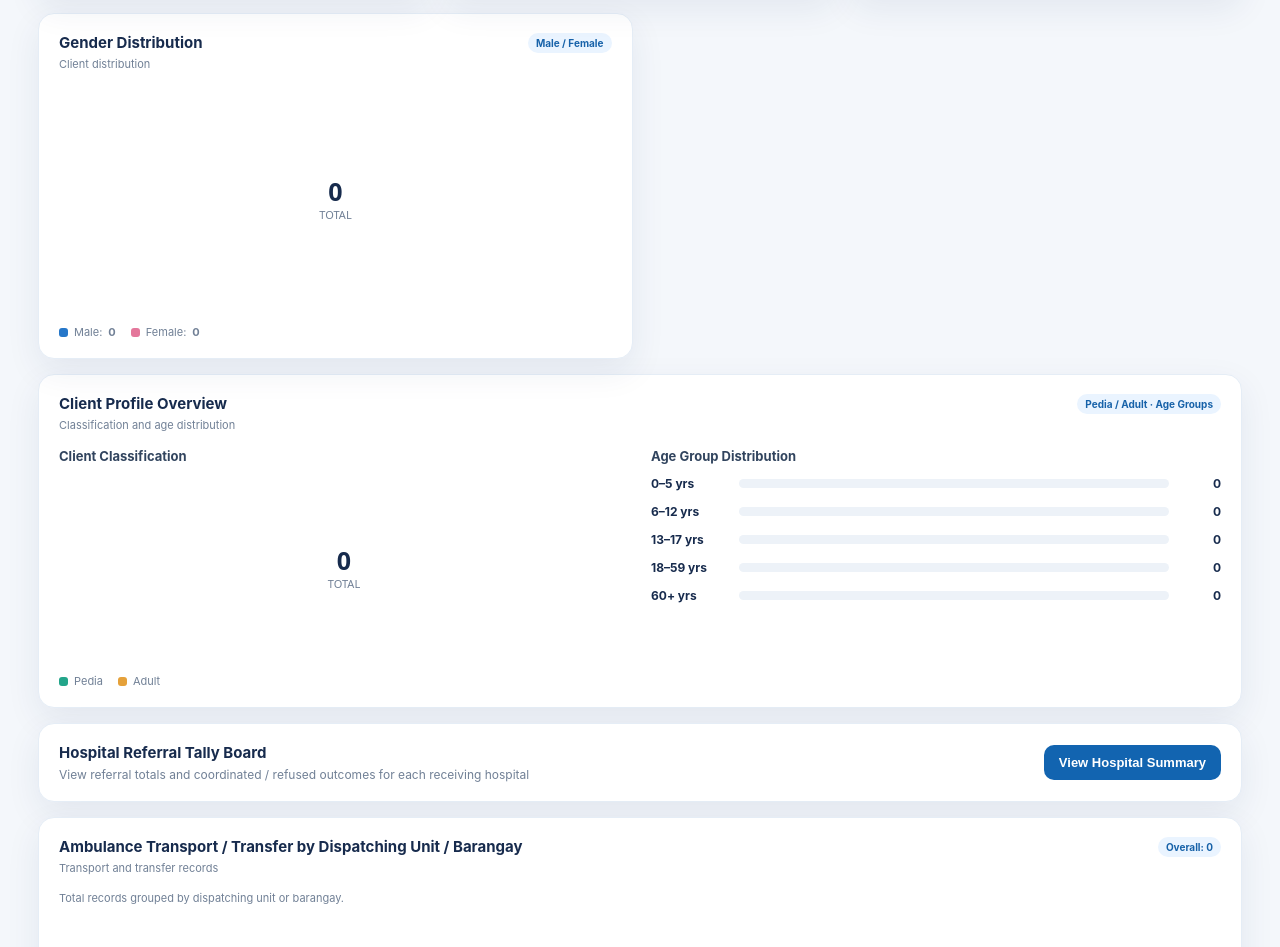
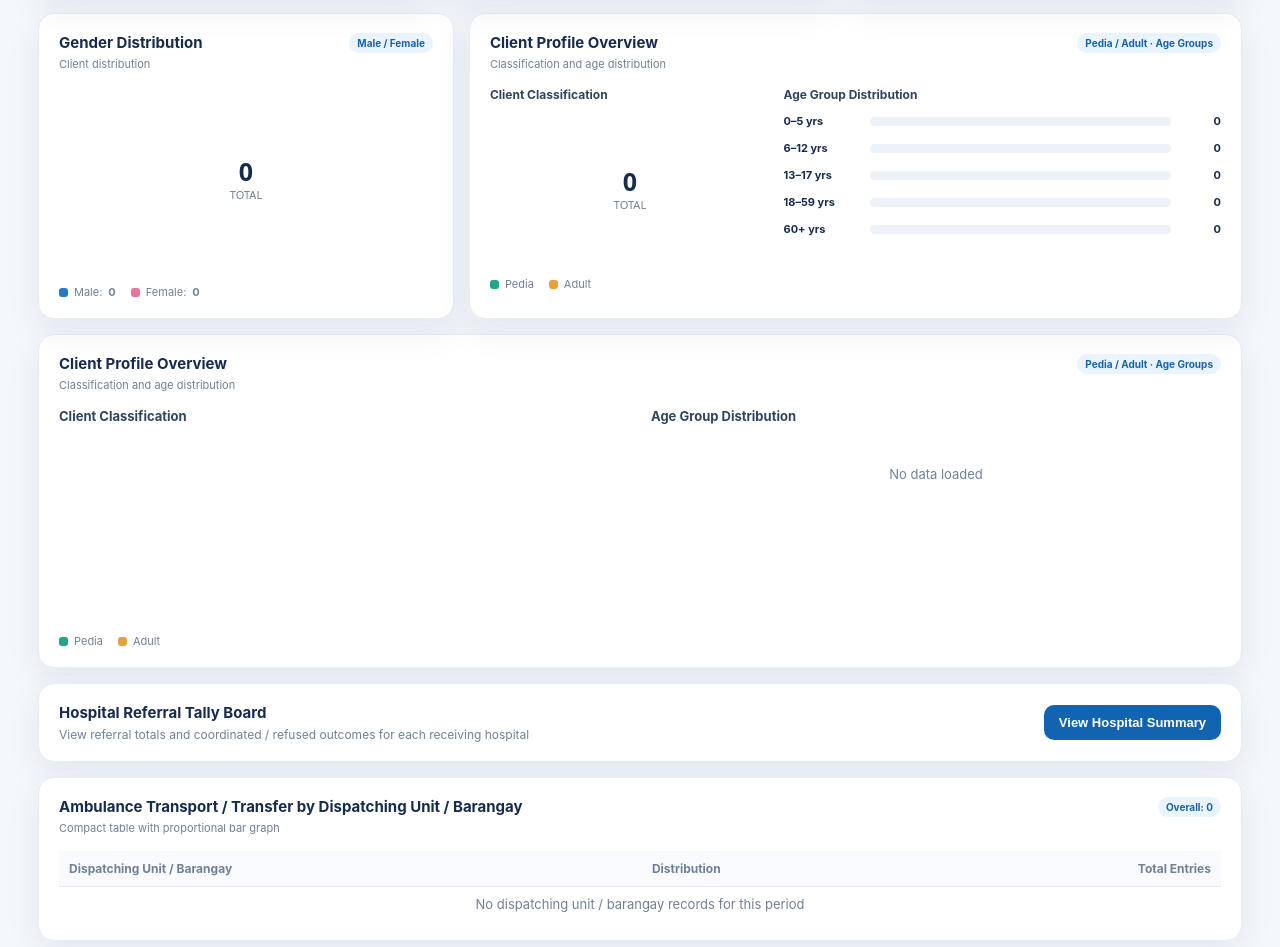
Before and after one commit to nmax07152020-sudo/pnru, a plain HTML site: page index.html in a window 1280 px wide. Shown: the part 345-1292 px from the top of the page. Drawn offline with Linux system fonts and the light colour scheme.

Commit message:
Add files via upload

```diff
--- a/index.html
+++ b/index.html
@@ -38,6 +38,25 @@ footer{text-align:center;color:#8b99ab;font-size:11px;padding:22px 10px 8px}.emp
 .status-refused{background:#fff0f1;color:#b43c4a}
 @media(max-width:720px){.profile-grid{grid-template-columns:1fr}.modal-card{padding:14px}.modal-chart{height:230px}}
 
+
+/* V5 compact dashboard layout */
+.dashboard-overview-grid{grid-template-columns:minmax(280px,.78fr) minmax(520px,1.45fr);align-items:stretch;margin-bottom:15px}
+.compact-panel{margin-bottom:0;min-width:0}
+.gender-chart-compact{height:190px;min-height:190px}
+.profile-panel .profile-grid{grid-template-columns:minmax(160px,.78fr) minmax(220px,1.22fr);gap:14px}
+.profile-panel .profile-section .chart-wrap{height:155px;min-height:155px}
+.profile-panel .profile-section h4{font-size:12px}
+.profile-panel .age-row{gap:8px;font-size:11px}
+.profile-panel .age-row strong{min-width:58px}
+.profile-panel .age-num{min-width:25px}
+.transport-table td:nth-child(2){width:45%}
+.transport-bar-track{height:10px;border-radius:20px;background:#edf2f8;overflow:hidden;min-width:100px}
+.transport-bar-fill{height:100%;border-radius:20px;background:linear-gradient(90deg,#2677c9,#62b4ee)}
+.transport-table tbody tr td{padding-top:9px;padding-bottom:9px}
+@media(max-width:1050px){.dashboard-overview-grid{grid-template-columns:1fr 1.35fr}.profile-panel .profile-grid{grid-template-columns:1fr 1.15fr}}
+@media(max-width:780px){.dashboard-overview-grid{grid-template-columns:1fr}.profile-panel .profile-grid{grid-template-columns:1fr 1fr}.gender-chart-compact{height:160px;min-height:160px}}
+@media(max-width:520px){.profile-panel .profile-grid{grid-template-columns:1fr}.profile-panel .profile-section .chart-wrap{height:145px;min-height:145px}}
+
 </style>
 </head>
 <body>
@@ -68,8 +87,26 @@ footer{text-align:center;color:#8b99ab;font-size:11px;padding:22px 10px 8px}.emp
       <article class="card kpi" style="--tint:#e9f8f2"><div class="kpi-label">Coordinated</div><div class="kpi-value" id="coordTotal">—</div><div class="kpi-note">Successful coordination</div><span class="kpi-icon">✓</span></article>
       <article class="card kpi" style="--tint:#fff0f3"><div class="kpi-label">Refused</div><div class="kpi-value" id="refusedTotal">—</div><div class="kpi-note">Referral declined</div><span class="kpi-icon">↩</span></article>
     </div>
-    <div class="grid2">
-      <section class="card panel"><div class="panel-head"><div><h3>Gender Distribution</h3><div class="sub">Client distribution</div></div><span class="pill">Male / Female</span></div><div class="chart-wrap"><canvas id="genderChart"></canvas></div><div class="legend"><span class="key"><i class="swatch" style="background:#2677c9"></i>Male: <strong id="maleLegend">—</strong></span><span class="key"><i class="swatch" style="background:#e4779b"></i>Female: <strong id="femaleLegend">—</strong></span></div></section>
+    <div class="grid2 dashboard-overview-grid">
+      <section class="card panel compact-panel">
+        <div class="panel-head"><div><h3>Gender Distribution</h3><div class="sub">Client distribution</div></div><span class="pill">Male / Female</span></div>
+        <div class="chart-wrap gender-chart-compact"><canvas id="genderChart"></canvas></div>
+        <div class="legend"><span class="key"><i class="swatch" style="background:#2677c9"></i>Male: <strong id="maleLegend">—</strong></span><span class="key"><i class="swatch" style="background:#e4779b"></i>Female: <strong id="femaleLegend">—</strong></span></div>
+      </section>
+      <section class="card panel compact-panel profile-panel">
+        <div class="panel-head"><div><h3>Client Profile Overview</h3><div class="sub">Classification and age distribution</div></div><span class="pill">Pedia / Adult · Age Groups</span></div>
+        <div class="profile-grid">
+          <div class="profile-section">
+            <h4>Client Classification</h4>
+            <div class="chart-wrap"><canvas id="classChart"></canvas></div>
+            <div class="legend"><span class="key"><i class="swatch" style="background:#23a58a"></i>Pedia</span><span class="key"><i class="swatch" style="background:#e5a13a"></i>Adult</span></div>
+          </div>
+          <div class="profile-section">
+            <h4>Age Group Distribution</h4>
+            <div class="age-list" id="ageGroups"><div class="empty">No data loaded</div></div>
+          </div>
+        </div>
+      </section>
     </div>
     <section class="card panel" style="margin-bottom:15px">
       <div class="panel-head"><div><h3>Client Profile Overview</h3><div class="sub">Classification and age distribution</div></div><span class="pill">Pedia / Adult · Age Groups</span></div>
@@ -91,7 +128,10 @@ footer{text-align:center;color:#8b99ab;font-size:11px;padding:22px 10px 8px}.emp
         <button class="btn btn-primary" type="button" onclick="openHospitalModal()">View Hospital Summary</button>
       </div>
     </section>
-    <section class="card panel" style="margin-bottom:15px"><div class="panel-head"><div><h3>Ambulance Transport / Transfer by Dispatching Unit / Barangay</h3><div class="sub">Transport and transfer records</div></div><span class="pill" id="transportTotal">Overall: —</span></div><div class="sub" style="margin:0 0 12px">Total records grouped by dispatching unit or barangay.</div><div class="chart-wrap" style="height:310px;min-height:310px;overflow-x:auto"><canvas id="transportChart"></canvas></div><div class="table-wrap"><table class="mini-table"><thead><tr><th>Dispatching Unit / Barangay</th><th style="text-align:right">Total Entries</th></tr></thead><tbody id="transportBreakdown"><tr><td colspan="2" class="empty">No dispatching unit / barangay records for this period</td></tr></tbody></table></div></section>
+    <section class="card panel compact-transport" style="margin-bottom:15px">
+      <div class="panel-head"><div><h3>Ambulance Transport / Transfer by Dispatching Unit / Barangay</h3><div class="sub">Compact table with proportional bar graph</div></div><span class="pill" id="transportTotal">Overall: —</span></div>
+      <div class="table-wrap"><table class="mini-table transport-table"><thead><tr><th>Dispatching Unit / Barangay</th><th>Distribution</th><th style="text-align:right">Total Entries</th></tr></thead><tbody id="transportBreakdown"><tr><td colspan="3" class="empty">No dispatching unit / barangay records for this period</td></tr></tbody></table></div>
+    </section>
   </section>
   <section id="adminView" class="admin-view">
     <div class="welcome"><div><div class="eyebrow">Administration</div><h2>Admin Dashboard</h2><p>Account security settings</p></div><button class="btn btn-muted" onclick="showPublic()">← Back to Public Dashboard</button></div>
@@ -229,9 +269,9 @@ function renderDashboard(){
 
  const units={};p.forEach(x=>{const n=String(x.dispatchUnit||"").trim();if(n)units[n]=(units[n]||0)+1;});
  const unitRows=Object.entries(units).sort((a,b)=>b[1]-a[1]||a[0].localeCompare(b[0]));
- $("transportBreakdown").innerHTML=unitRows.map(([n,c])=>`<tr><td>${escapeHtml(n)}</td><td style="text-align:right;font-weight:750">${number(c)}</td></tr>`).join("")||'<tr><td colspan="2" class="empty">No dispatching unit / barangay records for this period</td></tr>';
+ const unitMax=Math.max(1,...unitRows.map(x=>x[1]));
+ $("transportBreakdown").innerHTML=unitRows.map(([n,c])=>`<tr><td>${escapeHtml(n)}</td><td><div class="transport-bar-track" role="img" aria-label="${number(c)} entries"><div class="transport-bar-fill" style="width:${(c/unitMax*100).toFixed(1)}%"></div></div></td><td style="text-align:right;font-weight:750">${number(c)}</td></tr>`).join("")||'<tr><td colspan="3" class="empty">No dispatching unit / barangay records for this period</td></tr>';
  $("transportTotal").textContent="Overall: "+number(unitRows.reduce((s,x)=>s+x[1],0));
- drawMultiColorBars("transportChart",unitRows.map(x=>x[0]),unitRows.map(x=>x[1]));
 }
 function openHospitalModal(){
  $("hospitalModal").style.display="flex";
```
Also changed, not shown: api/admin.js (+22 -3 lines).
